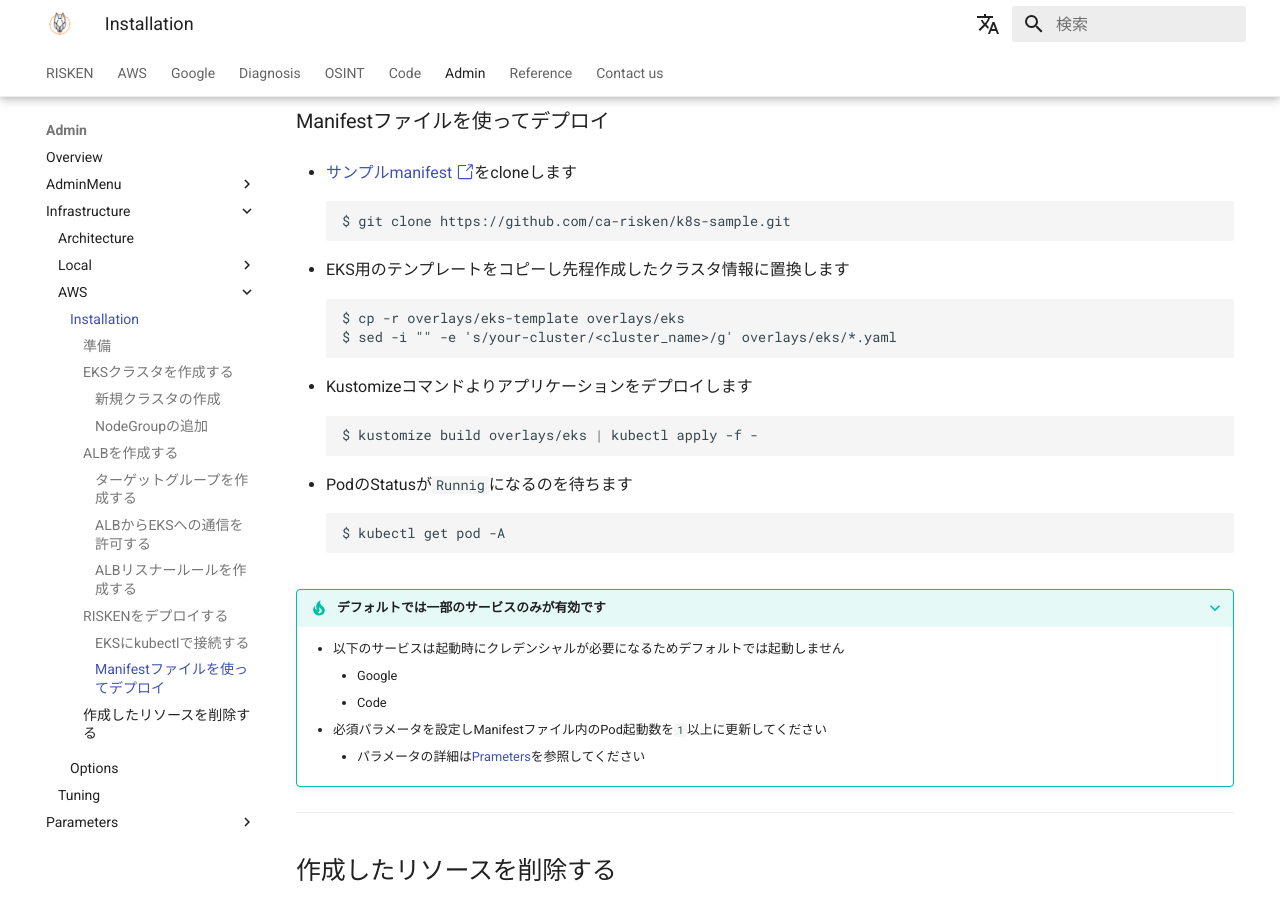
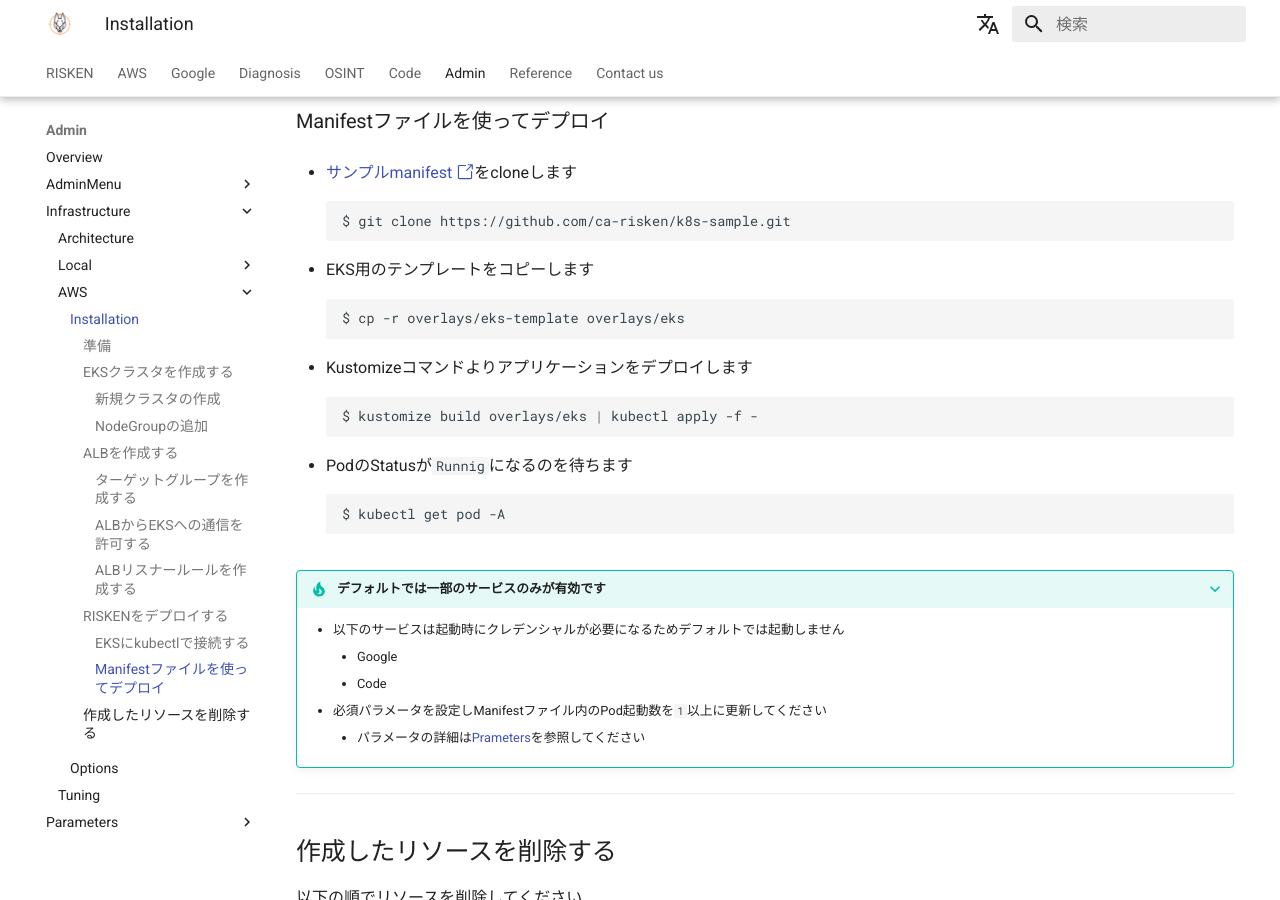
Before and after one commit to ca-risken/doc, an MkDocs documentation site: the page built from docs/admin/infra_aws.md, in a window 1280 px wide and 900 px high, scrolled down 4654 px. Built offline with MkDocs 1.6.1 and Material for MkDocs 9.7.7, drawn with Linux system fonts in a browser that asks for light colours; comment, search, counter and statistics services are not loaded.

Commit message:
rm: eks replace command

````diff
--- a/docs/admin/infra_aws.md
+++ b/docs/admin/infra_aws.md
@@ -195,10 +195,9 @@ $ aws eks --region ap-northeast-1 update-kubeconfig --name <cluster_name>
 $ git clone https://github.com/ca-risken/k8s-sample.git
 ```
 
-- EKS用のテンプレートをコピーし先程作成したクラスタ情報に置換します
+- EKS用のテンプレートをコピーします
 ```sell
 $ cp -r overlays/eks-template overlays/eks
-$ sed -i "" -e 's/your-cluster/<cluster_name>/g' overlays/eks/*.yaml
 ```
 
 - Kustomizeコマンドよりアプリケーションをデプロイします
````
